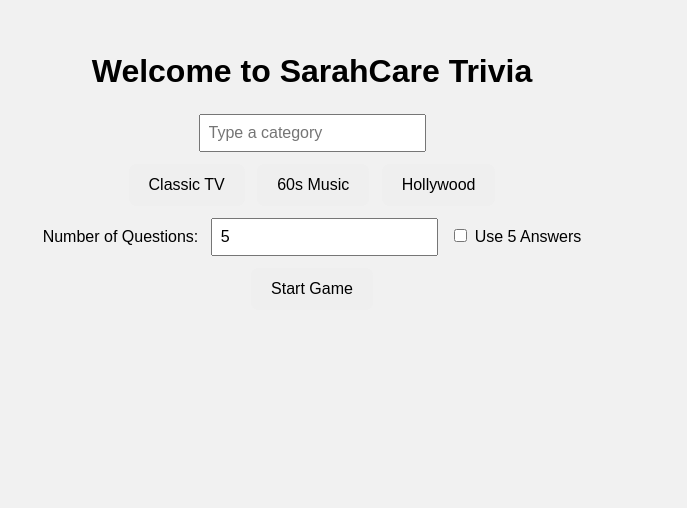
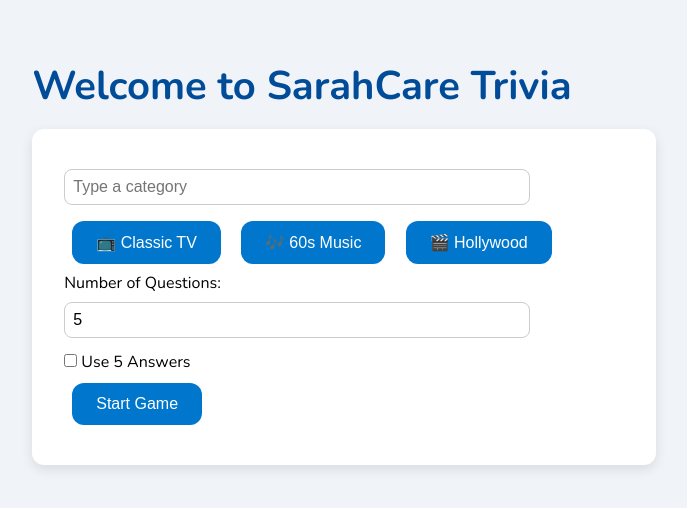
Before and after one commit to L3ws3r/SarahcareTrivia, a website: page public/index.html in a window 1280 px wide. Shown: the whole page, without its empty margins (328-1015 px from the left). Drawn offline with nearby package versions, Linux system fonts and the light colour scheme.

Commit message:
Add files via upload

```diff
--- a/public/index.html
+++ b/public/index.html
@@ -3,42 +3,124 @@
 <html>
 <head>
   <title>SarahCare Trivia</title>
+  <link href="https://fonts.googleapis.com/css2?family=Nunito:wght@400;700&display=swap" rel="stylesheet">
   <style>
-    body { font-family: sans-serif; text-align: center; background: #f1f1f1; margin: 0; padding: 2rem; }
-    h1 { margin-bottom: 1rem; }
-    .btn { padding: 0.75rem 1.25rem; font-size: 16px; margin: 0.25rem; border-radius: 8px; border: none; cursor: pointer; }
-    .answer-btn { display: block; margin: 0.5rem auto; width: 80%; font-size: 20px; }
-    #question-text { font-size: 28px; font-weight: bold; margin-bottom: 1rem; }
-    #answers, #feedback, #fun-fact { margin-top: 1rem; }
-    #home-btn { position: absolute; top: 10px; left: 10px; }
-    input[type="text"], input[type="number"] { padding: 0.5rem; font-size: 16px; margin: 0.5rem; }
+    body {
+      font-family: 'Nunito', sans-serif;
+      background-color: #f0f4f8;
+      margin: 0;
+      padding: 2rem;
+      display: flex;
+      flex-direction: column;
+      align-items: center;
+    }
+
+    h1 {
+      font-size: 2.5rem;
+      margin-bottom: 1rem;
+      color: #004c99;
+    }
+
+    .btn {
+      background-color: #0077cc;
+      color: white;
+      border: none;
+      padding: 0.75rem 1.5rem;
+      font-size: 1rem;
+      margin: 0.5rem;
+      border-radius: 12px;
+      cursor: pointer;
+      transition: background-color 0.2s ease;
+    }
+
+    .btn:hover {
+      background-color: #005fa3;
+    }
+
+    .answer-btn {
+      display: block;
+      margin: 0.5rem auto;
+      width: 80%;
+      font-size: 1.2rem;
+      padding: 1rem;
+    }
+
+    #question-text {
+      font-size: 2rem;
+      font-weight: bold;
+      color: #222;
+      margin: 1rem 0;
+    }
+
+    #home-btn {
+      position: absolute;
+      top: 10px;
+      left: 10px;
+    }
+
+    .input-panel {
+      background: white;
+      padding: 2rem;
+      border-radius: 12px;
+      box-shadow: 0 4px 12px rgba(0,0,0,0.1);
+      max-width: 600px;
+      width: 100%;
+      margin-bottom: 2rem;
+    }
+
+    label, input, select {
+      font-size: 1rem;
+      margin: 0.5rem 0;
+    }
+
+    input[type="text"], input[type="number"] {
+      padding: 0.5rem;
+      border: 1px solid #ccc;
+      border-radius: 8px;
+      width: 80%;
+    }
+
+    #feedback {
+      font-size: 1.25rem;
+      margin-top: 1rem;
+      color: #333;
+    }
+
+    #fun-fact {
+      font-size: 1rem;
+      margin-top: 1rem;
+      color: #555;
+    }
   </style>
 </head>
 <body>
   <div id="home-screen" class="screen visible">
     <h1>Welcome to SarahCare Trivia</h1>
+    <div class="input-panel">
       <input type="text" id="category-input" placeholder="Type a category" />
       <div>
-      <button class="btn" onclick="setCategory('Classic TV')">Classic TV</button>
-      <button class="btn" onclick="setCategory('60s Music')">60s Music</button>
-      <button class="btn" onclick="setCategory('Hollywood')">Hollywood</button>
+        <button class="btn" onclick="setCategory('Classic TV')">📺 Classic TV</button>
+        <button class="btn" onclick="setCategory('60s Music')">🎶 60s Music</button>
+        <button class="btn" onclick="setCategory('Hollywood')">🎬 Hollywood</button>
       </div>
       <div>
         <label>Number of Questions:</label>
         <input type="number" id="question-count" value="5" />
+        <br />
         <label><input type="checkbox" id="five-answers" /> Use 5 Answers</label>
       </div>
       <button class="btn" onclick="startGame()">Start Game</button>
     </div>
+  </div>
 
   <div id="trivia-screen" class="screen" style="display:none;">
-    <button class="btn" id="home-btn" onclick="goHome()">Home</button>
+    <button class="btn" id="home-btn" onclick="goHome()">🏠 Home</button>
     <div id="question-text">Question will appear here</div>
     <div id="answers"></div>
     <div id="feedback"></div>
-    <button class="btn" onclick="showHint()">Hint</button>
-    <button class="btn" onclick="toggleFunFact()">Show Fun Fact</button>
-    <button class="btn" onclick="nextQuestion()">Next</button>
+    <button class="btn" onclick="showHint()">💡 Hint</button>
+    <button class="btn" onclick="toggleFunFact()">🧠 Show Fun Fact</button>
+    <button class="btn" onclick="nextQuestion()">➡️ Next</button>
     <div id="fun-fact" style="display:none;"></div>
   </div>
 
```
Lines whose indentation alone changed are shown as unchanged.
